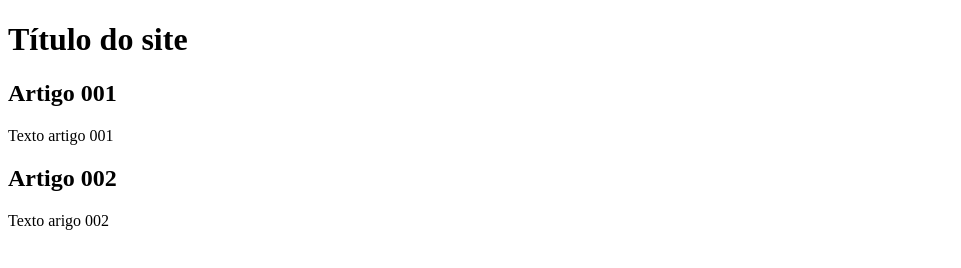
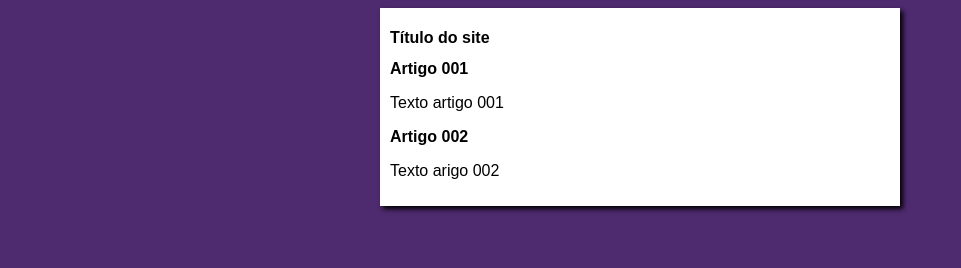
Before and after one commit to kezaydev/projeto-site, a plain HTML site: page index.html in a window 1280 px wide. Shown: the whole page, without its empty margins (0-961 px from the left). Drawn offline with Linux system fonts and the light colour scheme.

Commit message:
iniciei o design

```diff
--- /dev/null
+++ b/estilo/style.css
@@ -0,0 +1,14 @@
+*{
+    font-family: Arial, Helvetica, sans-serif;
+    font-size: 16px;
+}
+body{
+    background-color: rgb(78, 42, 111);
+}
+main{
+    background-color: white;
+    width: 500px;
+    margin: auto;
+    padding: 10px;
+    box-shadow: 3px 3px 5px black;
+}
--- a/index.html
+++ b/index.html
@@ -4,6 +4,7 @@
     <meta charset="UTF-8">
     <meta name="viewport" content="width=device-width, initial-scale=1.0">
     <title>Título do site</title>
+    <link rel="stylesheet" href="estilo/style.css">
 </head>
 <body>
     <main>
```
